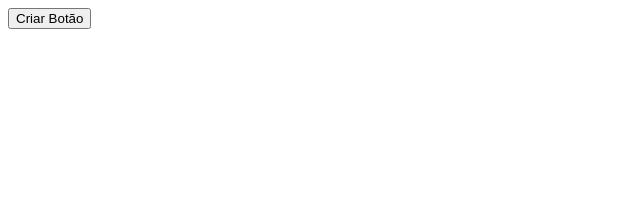
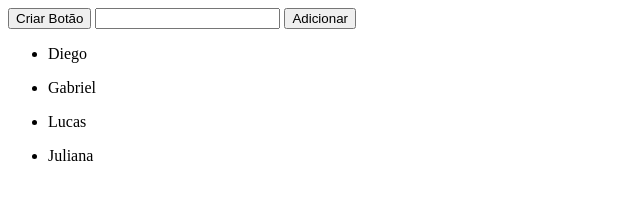
Before and after one commit to JulianaCristina/Cursos-Rocketseat, a plain HTML site: page JavaScript/Modulo 2/exercicio21.html in a window 1280 px wide. Shown: the whole page, without its empty margins (0-640 px from the left). Drawn offline with Linux system fonts and the light colour scheme.

Commit message:
Exercises from modulo 2 - exercise 3 - JavaScript

```diff
--- a/JavaScript/Modulo 2/exercicio21.html
+++ b/JavaScript/Modulo 2/exercicio21.html
@@ -14,6 +14,9 @@
 
 <div id="app">
     <button id="criar">Criar Botão</button>
+
+    <input type="text" name="nome">
+    <button onClick="adicionar()">Adicionar</button>
 </div>
 
 <script>
@@ -47,6 +50,23 @@
     }
 
 
+    var nomes = ["Diego", "Gabriel", "Lucas","Juliana"];
+
+    for (let nome of nomes){
+        let ul = document.createElement("ul")
+        let li = document.createElement("li")
+        ul.appendChild(li)
+
+        let container = document.querySelector("#app")
+        container.appendChild(ul)
+
+        let conteudo = document.createTextNode(nome)
+
+        li.appendChild(conteudo)
+
+    }
+
+
 
 </script>
 
```
